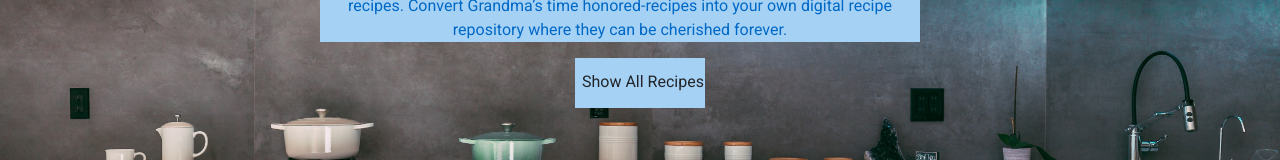
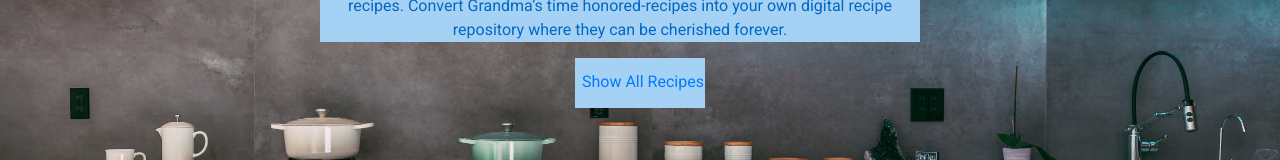
Before and after one commit to shadowvulture/recipe-rolodex, a React (Create React App) app: page / in a window 1280 px wide. Shown: the part 369-529 px from the top of the page. Built offline with nearby package versions, Linux system fonts and the light colour scheme.

Commit message:
Fixed link to Show from About page

```diff
--- a/src/About/About.js
+++ b/src/About/About.js
@@ -14,9 +14,11 @@ const About = () => {
            </p>
            </div>
            <div className ="showAll">
+                <Link to ="/api/recipes">
                 <p className="showAllText">
                 Show All Recipes
                 </p>
+                </Link>
 
            </div>
            </div>
```
